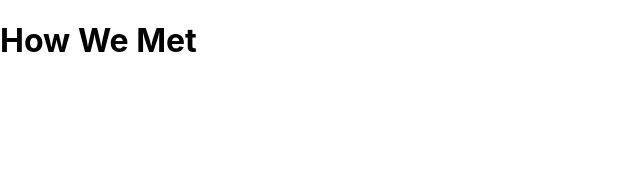
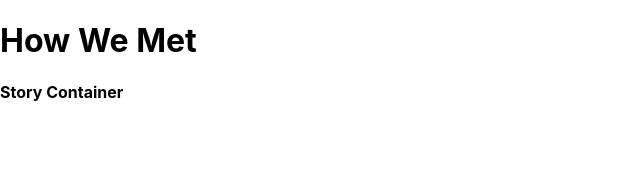
Before and after one commit to kmocon06/how-we-met-react, a React (Create React App) app: page / in a window 1280 px wide. Shown: the top 172 px of the page, without its empty margins (0-640 px from the left). Built offline with nearby package versions, Linux system fonts and the light colour scheme.

Commit message:
created StoryContainer and rendering it

```diff
--- a/src/App.js
+++ b/src/App.js
@@ -1,5 +1,6 @@
 import React from 'react';
 import './App.css';
+import StoryContainer from './StoryContainer'
 
 function App() {
 
@@ -8,6 +9,7 @@ function App() {
   return (
     <div className="App">
       <h1>How We Met</h1>
+      <StoryContainer />
     </div>
   );
 }
--- /dev/null
+++ b/src/StoryContainer/index.js
@@ -0,0 +1,19 @@
+import React from 'react'
+
+class StoryContainer extends React.Component {
+	constructor(props) {
+		super(props)
+	}
+
+
+	render() {
+		return(
+			<React.Fragment>
+			<h4>Story Container</h4>
+			</React.Fragment>
+		)
+	}
+}
+
+
+export default StoryContainer
```
